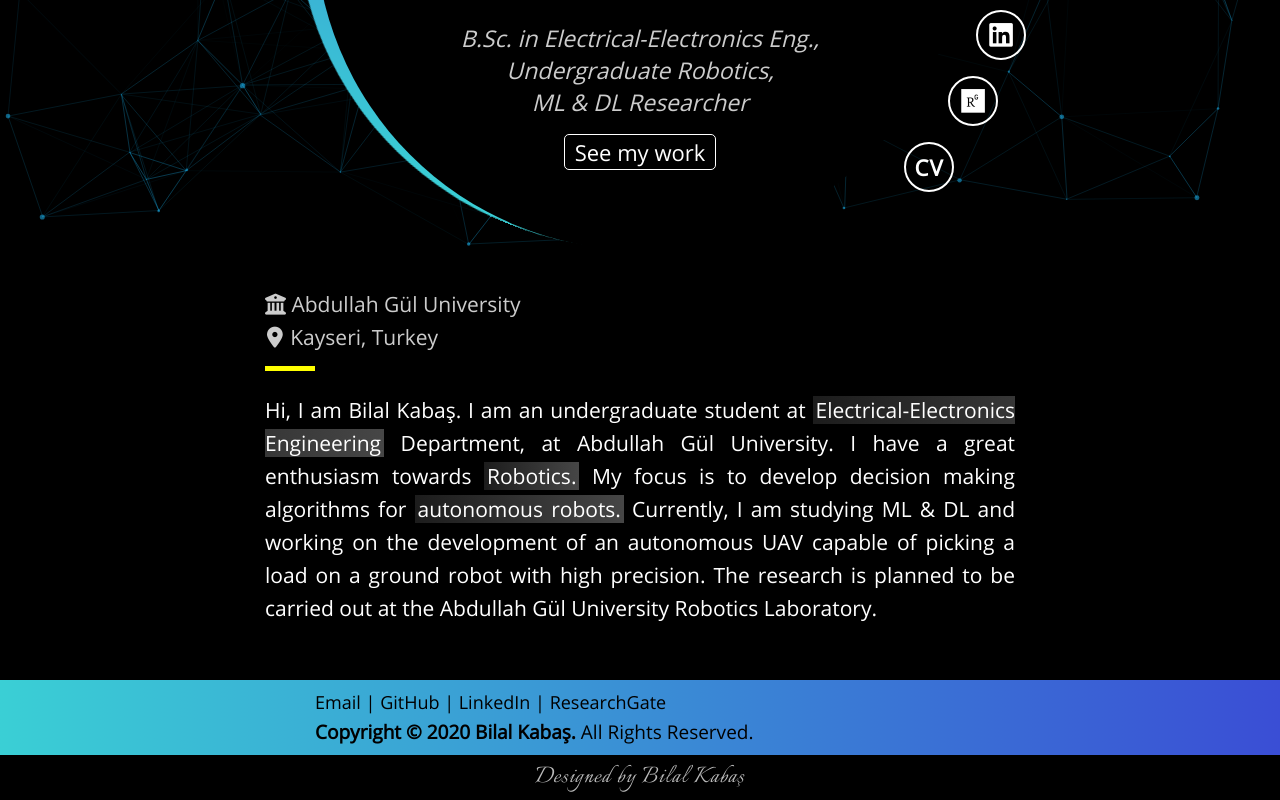
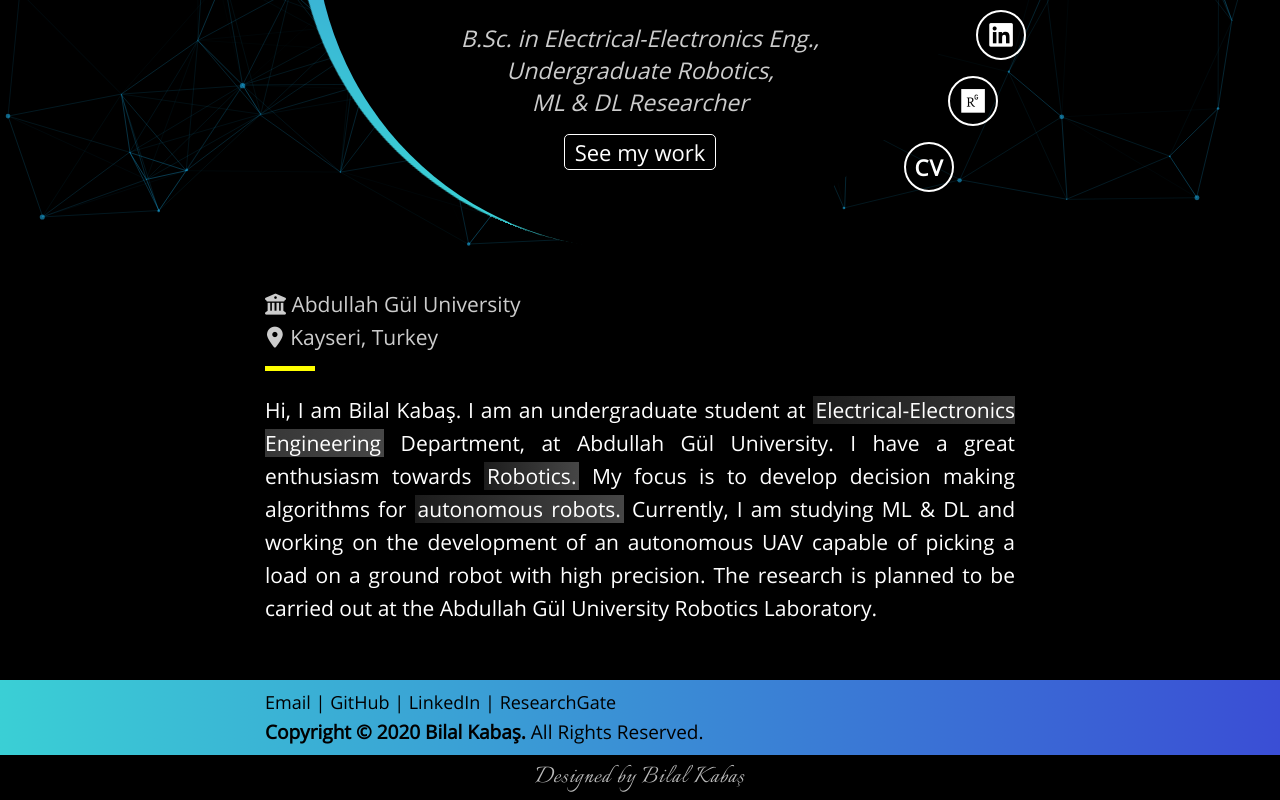
Before and after one commit to bilalkabas/bilalkabas.github.io, a plain HTML site: page index.html in a window 1280 px wide. Shown: the part 545-1345 px from the top of the page. Drawn offline with Linux system fonts and the light colour scheme.

Commit message:
Update style-mobile.css

```diff
--- a/css/style-mobile.css
+++ b/css/style-mobile.css
@@ -656,7 +656,7 @@ p {
     }
 
     .mobile footer .footer-c {
-        max-width: 650px;
+        max-width: 750px;
     }
 
     .mobile .signature {
```
